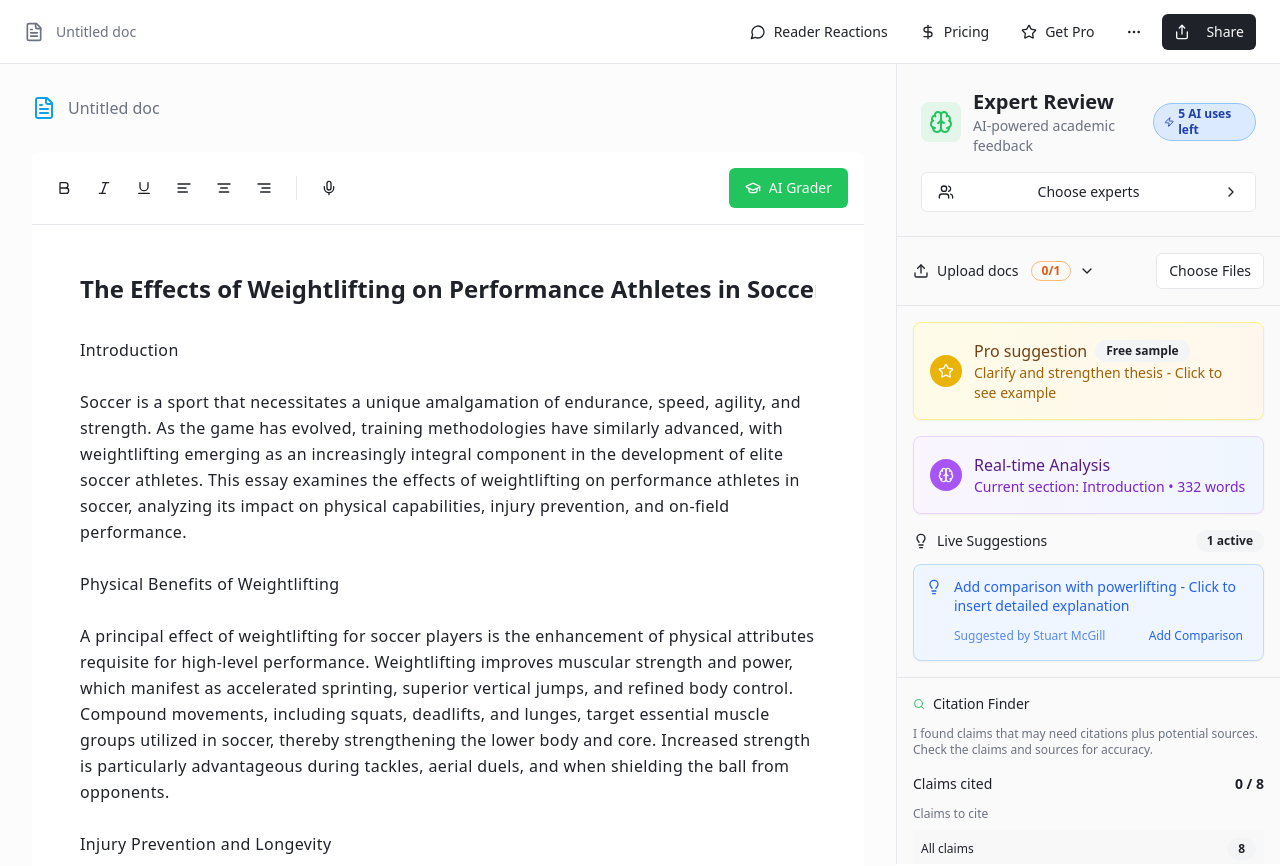
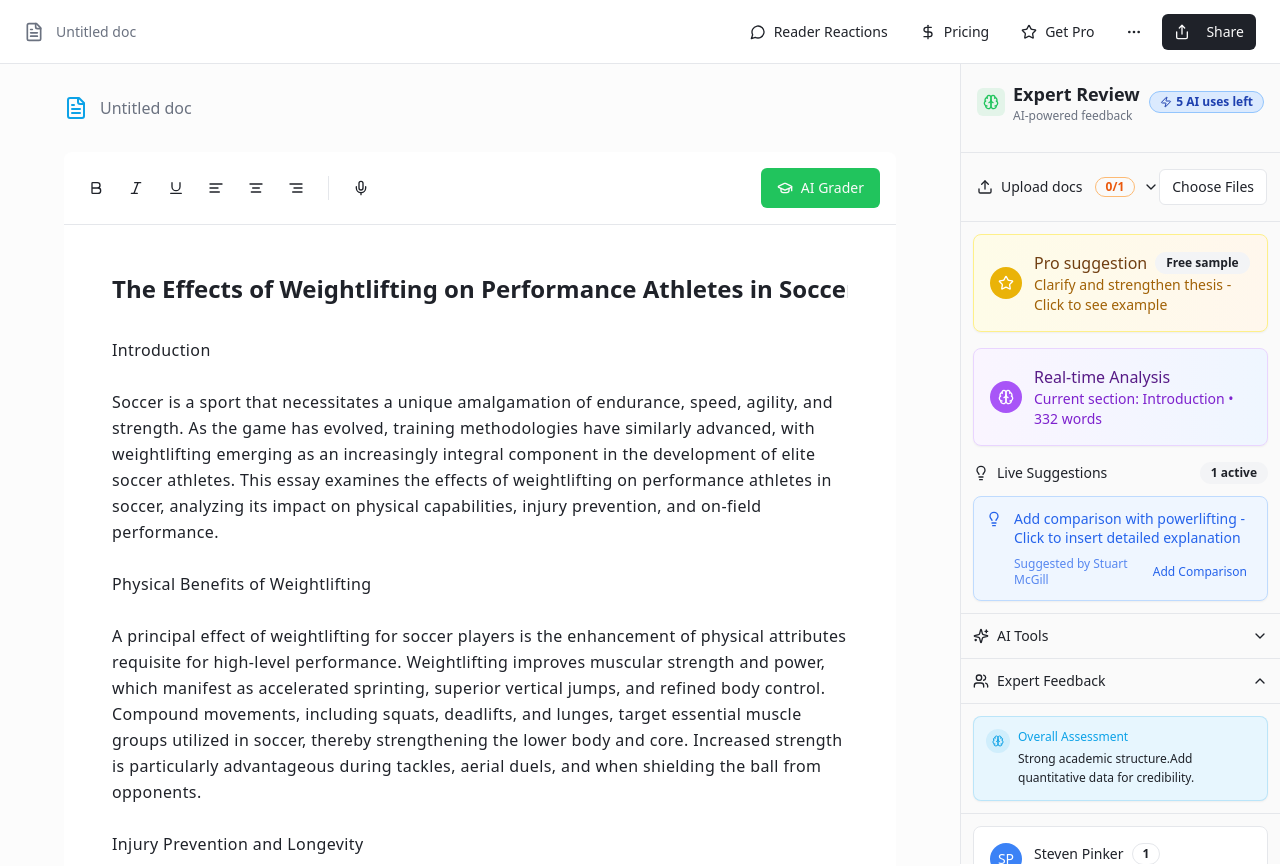
Before and after one commit to abrahamdreams/insight-writer-ai, a React (Vite) app: page / in a window 1280 px wide. Shown: the top 866 px of the page. Built offline with nearby package versions, Linux system fonts and the light colour scheme.

Commit message:
Refactor UI for cleaner look

```diff
--- a/src/components/ExpertReview.tsx
+++ b/src/components/ExpertReview.tsx
@@ -1,7 +1,8 @@
-import { Brain, ChevronRight, Users, Lightbulb } from 'lucide-react';
+import { Brain, ChevronRight, Users, Lightbulb, ChevronDown, FileText, Sparkles, Search } from 'lucide-react';
 import { Button } from '@/components/ui/button';
 import { Card } from '@/components/ui/card';
 import { Badge } from '@/components/ui/badge';
+import { Collapsible, CollapsibleContent, CollapsibleTrigger } from '@/components/ui/collapsible';
 import ExpertComment from './ExpertComment';
 import WritingAgents from './WritingAgents';
 import CitationFinder from './CitationFinder';
@@ -33,6 +34,9 @@ interface ExpertReviewProps {
 }
 
 const ExpertReview = ({ contentProps, uploadedDocuments = [], onDocumentsChange = () => {}, onPaywallTrigger }: ExpertReviewProps) => {
+  const [toolsOpen, setToolsOpen] = useState(false);
+  const [feedbackOpen, setFeedbackOpen] = useState(true);
+  const [suggestionsOpen, setSuggestionsOpen] = useState(false);
 
   const getContextualComments = () => {
     const baseComments = [
@@ -90,34 +94,24 @@ const ExpertReview = ({ contentProps, uploadedDocuments = [], onDocumentsChange
   ];
 
   return (
-    <div className="w-96 bg-sidebar-bg border-l border-border flex flex-col h-screen shadow-[var(--sidebar-shadow)]">
-      {/* Header */}
-      <div className="p-6 border-b border-border">
-        <div className="flex items-center justify-between mb-4">
-          <div className="flex items-center gap-3">
-            <div className="p-2 bg-expert-accent/10 rounded-lg">
-              <Brain className="h-6 w-6 text-expert-accent" />
+    <div className="w-80 bg-sidebar-bg border-l border-border flex flex-col h-screen shadow-[var(--sidebar-shadow)]">
+      {/* Compact Header */}
+      <div className="p-4 border-b border-border">
+        <div className="flex items-center justify-between mb-3">
+          <div className="flex items-center gap-2">
+            <div className="p-1.5 bg-expert-accent/10 rounded-md">
+              <Brain className="h-4 w-4 text-expert-accent" />
             </div>
             <div>
-              <h2 className="text-xl font-semibold">Expert Review</h2>
-              <p className="text-sm text-muted-foreground">AI-powered academic feedback</p>
+              <h2 className="text-lg font-semibold">Expert Review</h2>
+              <p className="text-xs text-muted-foreground">AI-powered feedback</p>
             </div>
           </div>
-
-          {/* Compact Usage Counter in Expert Review Header */}
-          <div className="flex flex-col items-end gap-2">
           <UsageCounter onUpgradeClick={onPaywallTrigger ? () => onPaywallTrigger('ai-limit') : () => {}} />
         </div>
       </div>
 
-        <Button className="w-full justify-between" variant="outline">
-          <Users className="h-4 w-4" />
-          Choose experts
-          <ChevronRight className="h-4 w-4" />
-        </Button>
-      </div>
-
-      {/* Document Upload */}
+      {/* Document Upload - Always visible but compact */}
       <ExpertReviewDocumentUpload
         documents={uploadedDocuments}
         onDocumentsChange={onDocumentsChange}
@@ -126,9 +120,9 @@ const ExpertReview = ({ contentProps, uploadedDocuments = [], onDocumentsChange
 
       {/* Content */}
       <div className="flex-1 overflow-y-auto">
-        {/* Proactive Assistant */}
+        {/* Live Suggestions - Always visible when content exists */}
         {contentProps?.content && (
-          <div className="p-4 border-b border-border">
+          <div className="p-3 border-b border-border">
             <ProactiveAssistant
               content={contentProps.content}
               cursorPosition={contentProps.cursorPosition || 0}
@@ -138,61 +132,93 @@ const ExpertReview = ({ contentProps, uploadedDocuments = [], onDocumentsChange
             />
           </div>
         )}
-        {/* Citation Finder */}
+
+        {/* AI Tools - Collapsible */}
+        <Collapsible open={toolsOpen} onOpenChange={setToolsOpen}>
+          <CollapsibleTrigger asChild>
+            <Button variant="ghost" className="w-full justify-between p-3 h-auto border-b border-border rounded-none">
+              <div className="flex items-center gap-2">
+                <Sparkles className="h-4 w-4" />
+                <span className="text-sm font-medium">AI Tools</span>
+              </div>
+              <ChevronDown className={`h-4 w-4 transition-transform ${toolsOpen ? 'rotate-180' : ''}`} />
+            </Button>
+          </CollapsibleTrigger>
+          <CollapsibleContent>
             <CitationFinder />
+            <WritingAgents />
+          </CollapsibleContent>
+        </Collapsible>
 
-        {/* Writing Agents */}
-        <WritingAgents />
-
-        {/* Main Feedback */}
-        <div className="p-6 border-b border-border">
-          <Card className="p-4 bg-suggestion-bg border-accent/20">
-            <div className="flex items-start gap-3">
-              <div className="p-2 bg-accent/10 rounded-full">
-                <Brain className="h-4 w-4 text-accent" />
+        {/* Expert Feedback - Collapsible */}
+        <Collapsible open={feedbackOpen} onOpenChange={setFeedbackOpen}>
+          <CollapsibleTrigger asChild>
+            <Button variant="ghost" className="w-full justify-between p-3 h-auto border-b border-border rounded-none">
+              <div className="flex items-center gap-2">
+                <Users className="h-4 w-4" />
+                <span className="text-sm font-medium">Expert Feedback</span>
+              </div>
+              <ChevronDown className={`h-4 w-4 transition-transform ${feedbackOpen ? 'rotate-180' : ''}`} />
+            </Button>
+          </CollapsibleTrigger>
+          <CollapsibleContent>
+            {/* Overall Assessment - Compact */}
+            <div className="p-3 border-b border-border">
+              <Card className="p-3 bg-suggestion-bg border-accent/20">
+                <div className="flex items-start gap-2">
+                  <div className="p-1.5 bg-accent/10 rounded-full">
+                    <Brain className="h-3 w-3 text-accent" />
                   </div>
                   <div>
-                <p className="text-sm font-medium text-accent mb-2">Overall Assessment</p>
-                <p className="text-sm leading-relaxed">
-                  Your essay demonstrates strong academic structure with clear connections between weightlifting and soccer performance.
-                  {uploadedDocuments.length > 0 && " Based on your uploaded materials, "}
-                  Consider adding quantitative data and specific training protocols to enhance credibility.
+                    <p className="text-xs font-medium text-accent mb-1">Overall Assessment</p>
+                    <p className="text-xs leading-relaxed">
+                      Strong academic structure.
+                      {uploadedDocuments.length > 0 && " Based on uploads, "}
+                      Add quantitative data for credibility.
                     </p>
                   </div>
                 </div>
               </Card>
             </div>
 
-        {/* Expert Comments */}
-        <div className="p-6 border-b border-border">
-          <h3 className="font-medium mb-4 flex items-center gap-2">
-            <Users className="h-4 w-4" />
-            Suggestions inspired by experts
-          </h3>
-          <div className="space-y-4">
-            {expertComments.map((comment, index) => (
+            {/* Expert Comments - Compact */}
+            <div className="p-3">
+              <div className="space-y-2">
+                {expertComments.slice(0, 2).map((comment, index) => (
                   <ExpertComment key={index} {...comment} />
                 ))}
               </div>
+              {expertComments.length > 2 && (
+                <Button variant="ghost" size="sm" className="w-full mt-2 text-xs">
+                  View {expertComments.length - 2} more experts
+                </Button>
+              )}
             </div>
+          </CollapsibleContent>
+        </Collapsible>
 
-        {/* All Suggestions */}
-        <div className="p-6">
-          <div className="flex items-center justify-between mb-4">
-            <h3 className="font-medium flex items-center gap-2">
+        {/* All Suggestions - Collapsible */}
+        <Collapsible open={suggestionsOpen} onOpenChange={setSuggestionsOpen}>
+          <CollapsibleTrigger asChild>
+            <Button variant="ghost" className="w-full justify-between p-3 h-auto rounded-none">
+              <div className="flex items-center gap-2">
                 <Lightbulb className="h-4 w-4" />
-              All suggestions
-            </h3>
-            <Badge variant="secondary">{suggestions.length}</Badge>
+                <span className="text-sm font-medium">All Suggestions</span>
+                <Badge variant="secondary" className="text-xs">{suggestions.length}</Badge>
               </div>
-          <div className="space-y-2">
+              <ChevronDown className={`h-4 w-4 transition-transform ${suggestionsOpen ? 'rotate-180' : ''}`} />
+            </Button>
+          </CollapsibleTrigger>
+          <CollapsibleContent>
+            <div className="p-3 space-y-1">
               {suggestions.map((suggestion, index) => (
-              <div key={index} className="p-3 bg-muted/50 rounded-lg text-sm hover:bg-muted transition-colors cursor-pointer">
+                <div key={index} className="p-2 bg-muted/50 rounded text-xs hover:bg-muted transition-colors cursor-pointer">
                   {suggestion}
                 </div>
               ))}
             </div>
-        </div>
+          </CollapsibleContent>
+        </Collapsible>
       </div>
     </div>
   );
```
Lines whose indentation alone changed are shown as unchanged.
